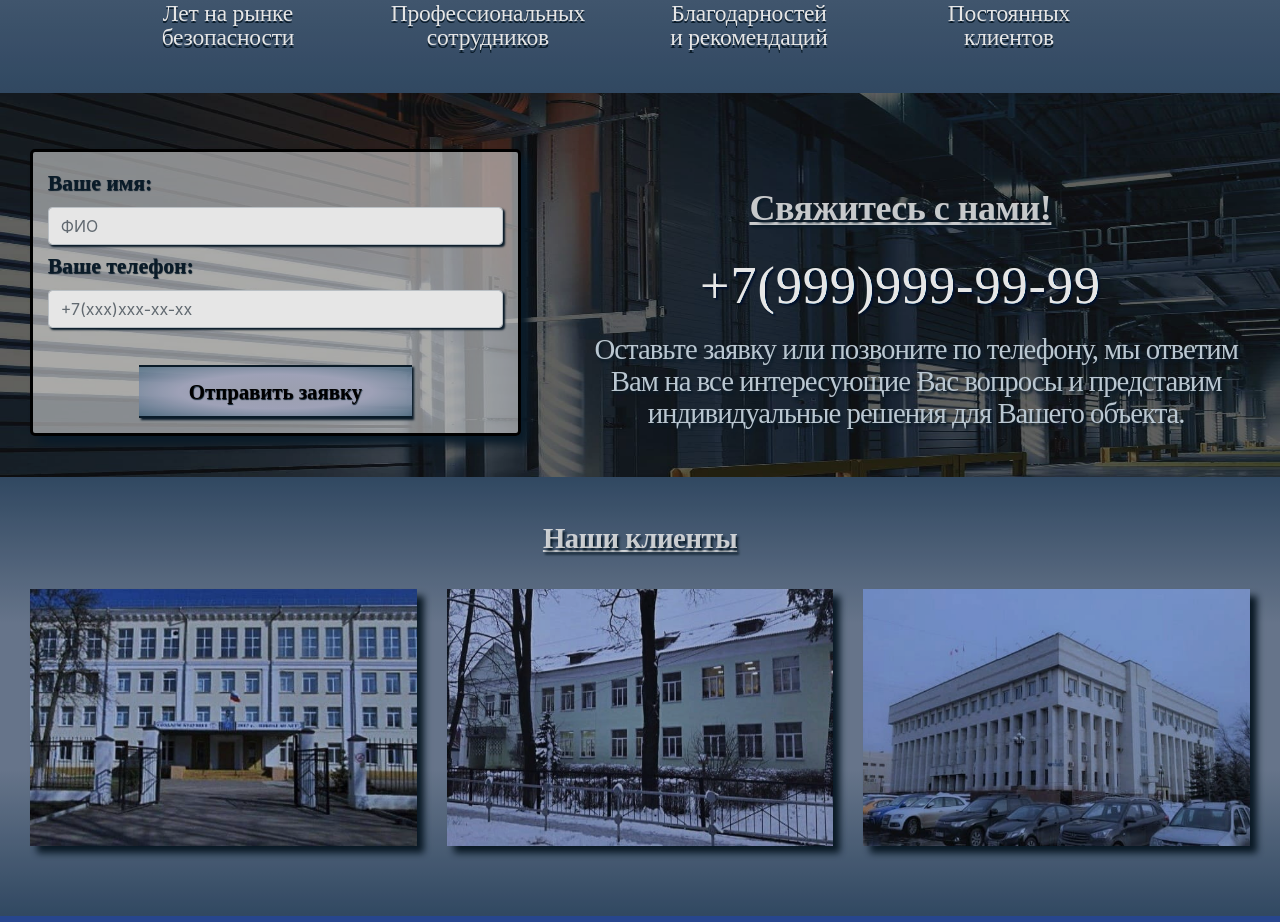
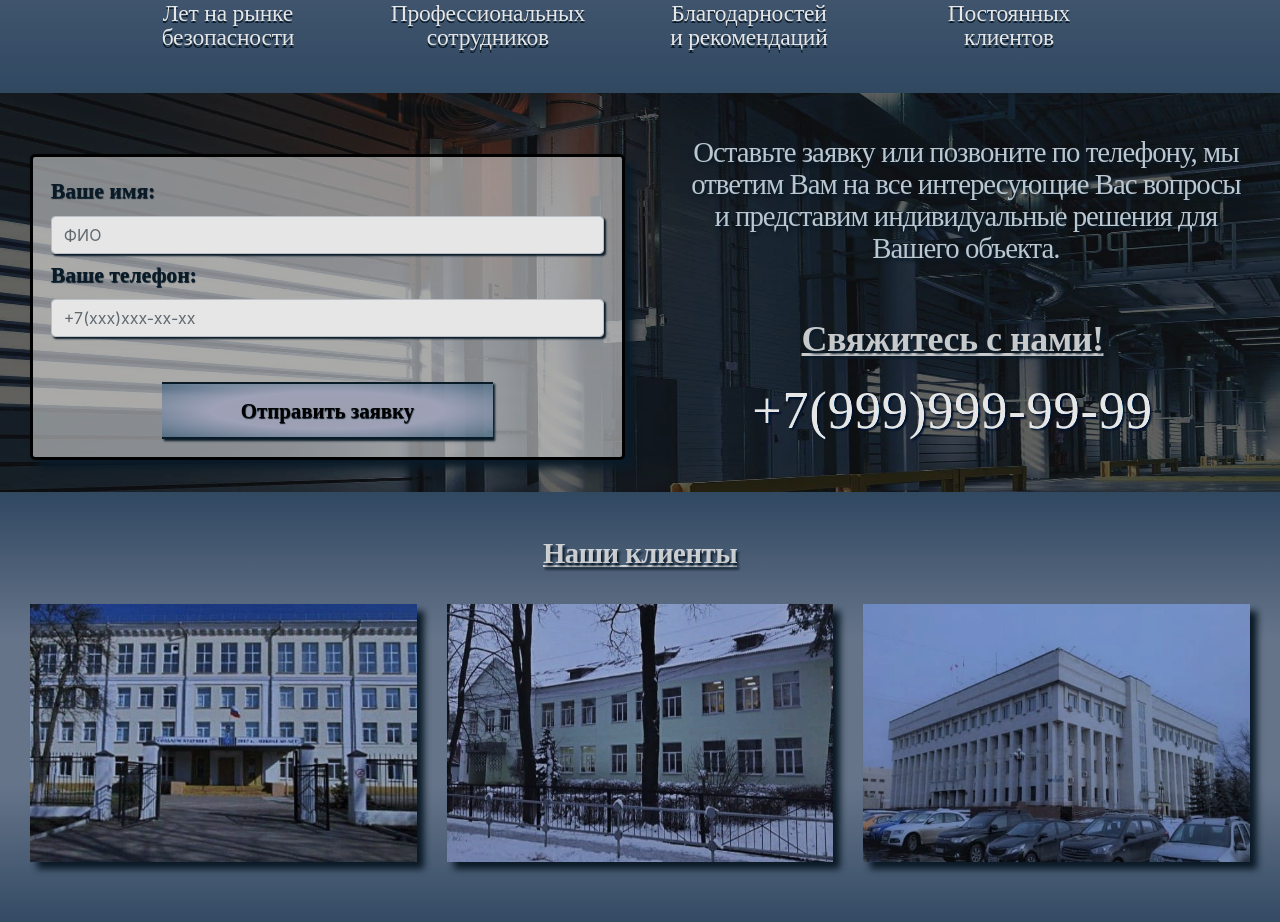
Before and after one commit to AnigalHub/Valencia, a Nuxt app: page / in a window 1280 px wide. Shown: the part 2000-2922 px from the top of the page. Built offline with nearby package versions, Linux system fonts and the light colour scheme; grey boxes are pictures that could not be loaded; a web font is replaced by a local one.

Commit message:
изменено местоположение блоков

```diff
--- a/components/LandingPage/feedback.vue
+++ b/components/LandingPage/feedback.vue
@@ -2,13 +2,13 @@
     <div id="Feedback">
       <b-container>
         <b-row>
-          <b-col cols="5">
+          <b-col cols="6">
            <Send_form/>
           </b-col>
           <b-col>
+            <p class="textLandingPage">Оставьте заявку или позвоните по телефону, мы ответим Вам на все интересующие Вас вопросы и представим индивидуальные решения для Вашего объекта.</p>
             <h2>Свяжитесь с нами!</h2>
             <a href="" class="call_telephone">+7(999)999-99-99</a>
-            <p class="textLandingPage">Оставьте заявку или позвоните по телефону, мы ответим Вам на все интересующие Вас вопросы и представим индивидуальные решения для Вашего объекта.</p>
           </b-col>
         </b-row>
       </b-container>
```
